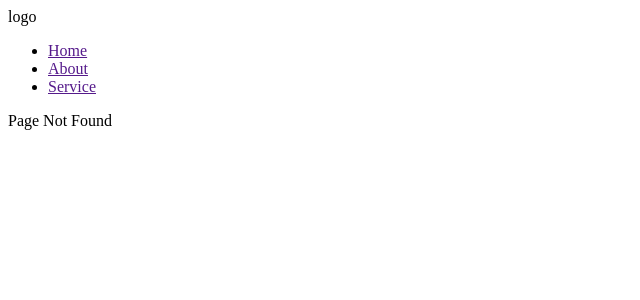
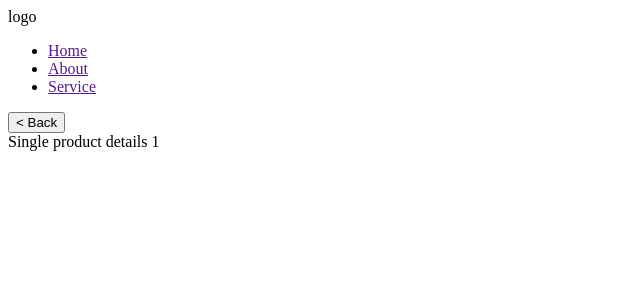
Before and after one commit to Scorti-Paul/nextjs-tuts, a Next.js app: page /products/1 in a window 1280 px wide. Before the commit this address had no page. Shown: the top 300 px of the page, without its empty margins (0-640 px from the left). Built offline with nearby package versions, Linux system fonts and the light colour scheme.

Commit message:
single product details page

```diff
--- /dev/null
+++ b/src/app/(pages)/products/[product]/page.tsx
@@ -0,0 +1,16 @@
+"use client"
+import Link from "next/link";
+import { useRouter } from "next/navigation"
+
+const ProductDetails = ({params}: {params: {product: string}}) => {
+  const router = useRouter();
+  return (
+    <>
+    <button onClick={() => router.push('/products')} className="hover:cursor-pointer">&lt; Back</button>
+
+    <div>Single product details {params.product}</div>
+    </>
+  )
+}
+
+export default ProductDetails
```
